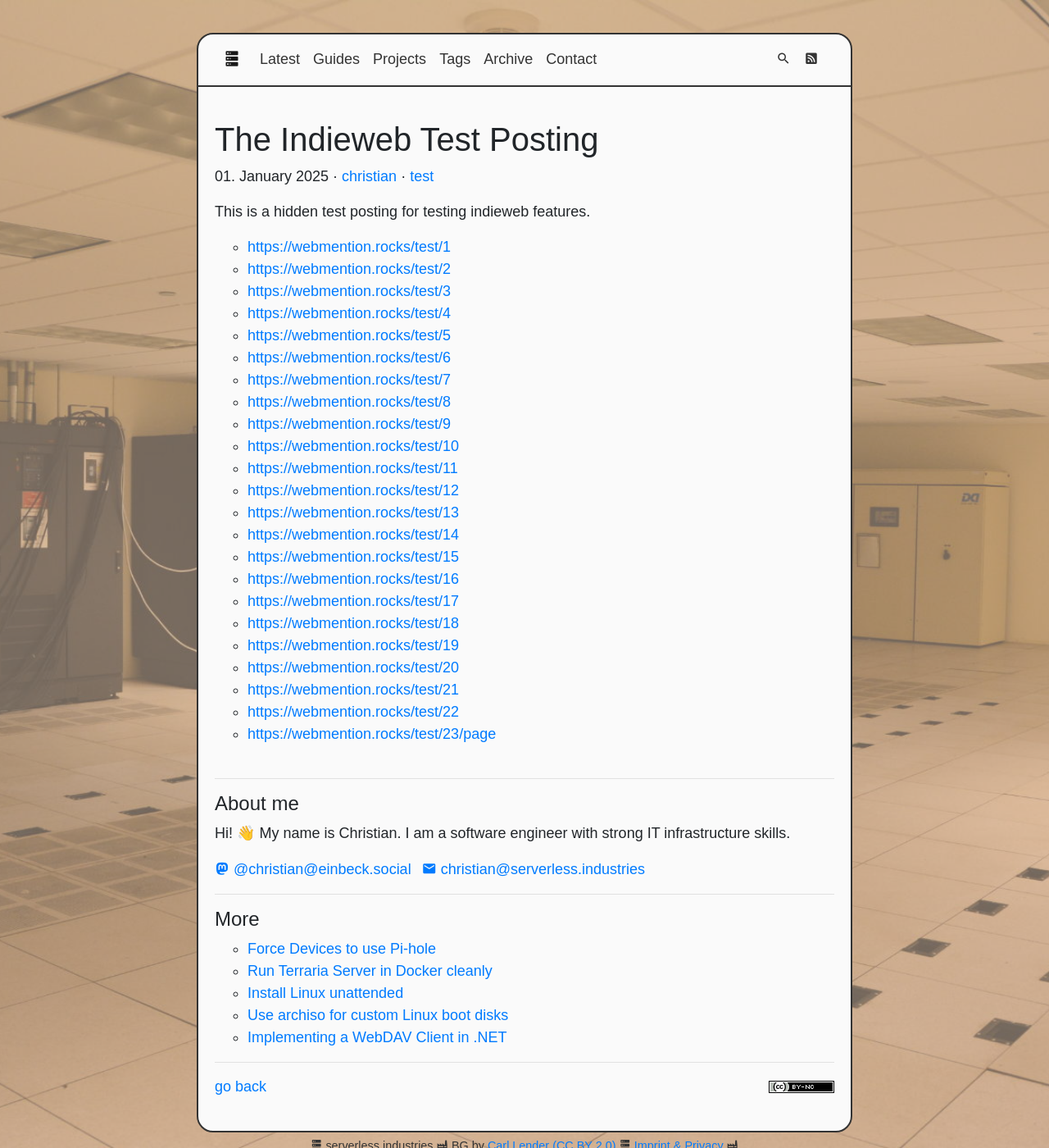
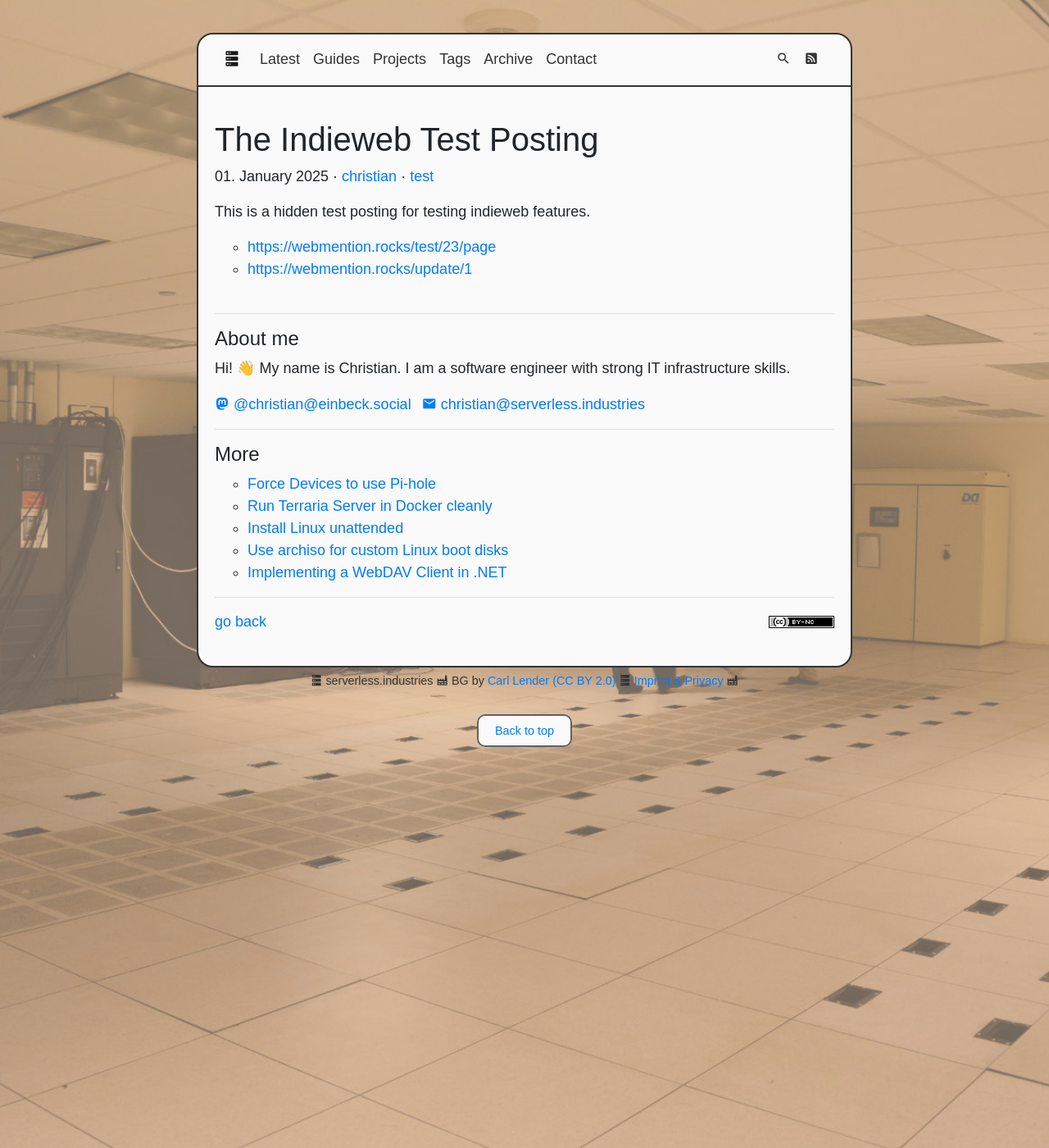
Before and after one commit to perryflynn/serverless.industries, a Jekyll site: the page built from src/_posts/2025/2025-01-01-indieweb-test.en.md, in a window 1280 px wide and 1400 px high. Shown: the whole window at 82% size. Built offline with Jekyll 4.4.1, drawn with Linux system fonts in a browser that asks for light colours; some of the changed lines change nothing that is shown.

Commit message:
indie tests stage 2

```diff
--- a/src/_posts/2025/2025-01-01-indieweb-test.en.md
+++ b/src/_posts/2025/2025-01-01-indieweb-test.en.md
@@ -8,26 +8,5 @@ visible: false
 
 This is a hidden test posting for testing indieweb features.
 
-- [https://webmention.rocks/test/1](https://webmention.rocks/test/1)
-- [https://webmention.rocks/test/2](https://webmention.rocks/test/2)
-- [https://webmention.rocks/test/3](https://webmention.rocks/test/3)
-- [https://webmention.rocks/test/4](https://webmention.rocks/test/4)
-- [https://webmention.rocks/test/5](https://webmention.rocks/test/5)
-- [https://webmention.rocks/test/6](https://webmention.rocks/test/6)
-- [https://webmention.rocks/test/7](https://webmention.rocks/test/7)
-- [https://webmention.rocks/test/8](https://webmention.rocks/test/8)
-- [https://webmention.rocks/test/9](https://webmention.rocks/test/9)
-- [https://webmention.rocks/test/10](https://webmention.rocks/test/10)
-- [https://webmention.rocks/test/11](https://webmention.rocks/test/11)
-- [https://webmention.rocks/test/12](https://webmention.rocks/test/12)
-- [https://webmention.rocks/test/13](https://webmention.rocks/test/13)
-- [https://webmention.rocks/test/14](https://webmention.rocks/test/14)
-- [https://webmention.rocks/test/15](https://webmention.rocks/test/15)
-- [https://webmention.rocks/test/16](https://webmention.rocks/test/16)
-- [https://webmention.rocks/test/17](https://webmention.rocks/test/17)
-- [https://webmention.rocks/test/18](https://webmention.rocks/test/18)
-- [https://webmention.rocks/test/19](https://webmention.rocks/test/19)
-- [https://webmention.rocks/test/20](https://webmention.rocks/test/20)
-- [https://webmention.rocks/test/21](https://webmention.rocks/test/21)
-- [https://webmention.rocks/test/22](https://webmention.rocks/test/22)
 - [https://webmention.rocks/test/23/page](https://webmention.rocks/test/23/page)
+- [https://webmention.rocks/update/1](https://webmention.rocks/update/1)
```
